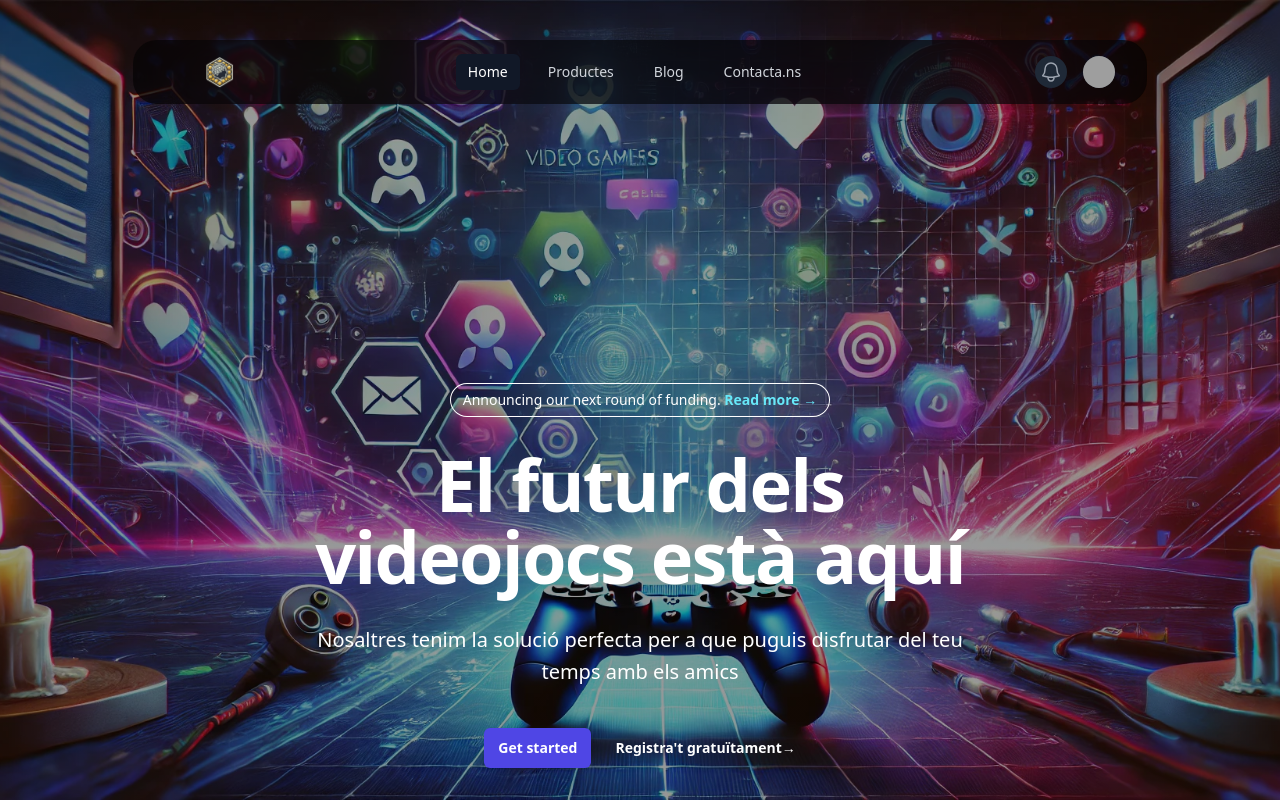
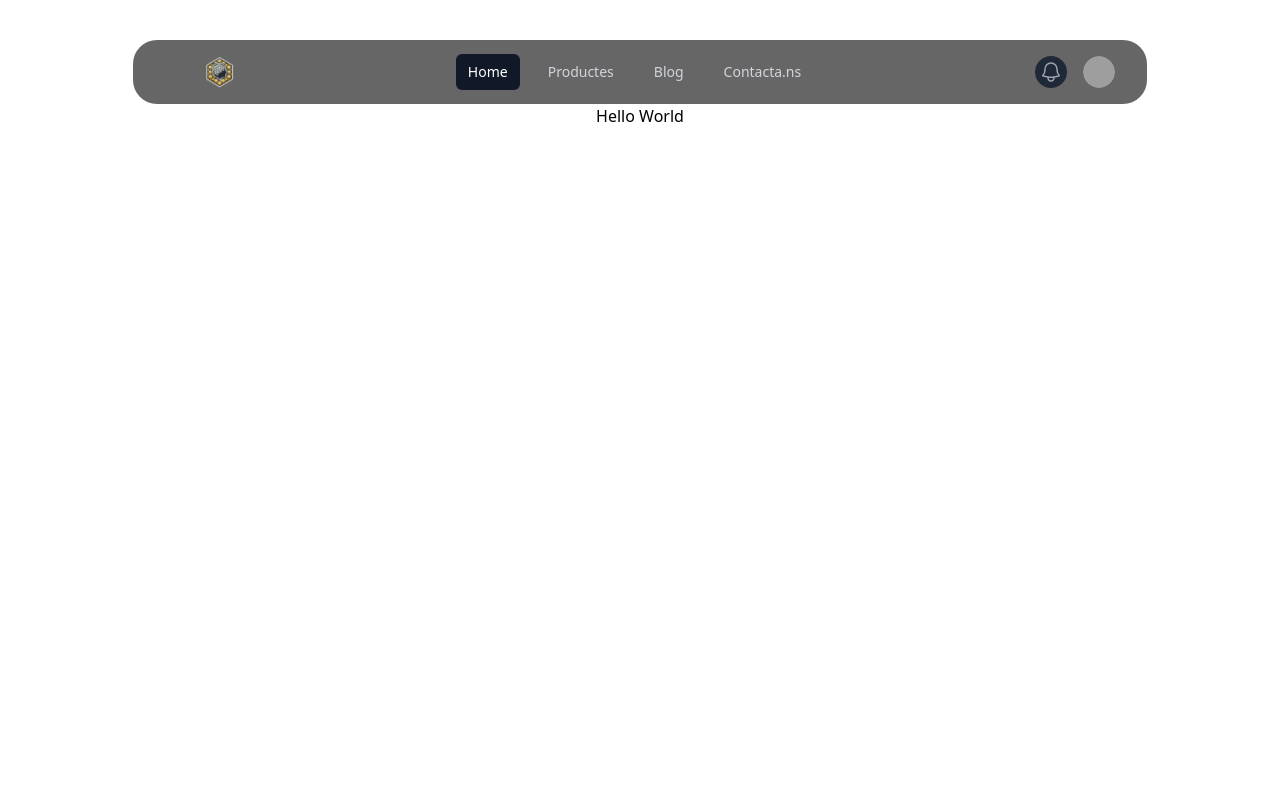
Before and after one commit to harrywhite17/ProjecteAndroid-Videojocapp, a React (Vite) app in the folder hivemind-project/: page /products in a window 1280 px wide. Shown: the top 802 px of the page. Built offline with nearby package versions, Linux system fonts and the light colour scheme; grey boxes are pictures that could not be loaded.

Commit message:
Multipage done

```diff
--- a/hivemind-project/src/App.jsx
+++ b/hivemind-project/src/App.jsx
@@ -1,19 +1,32 @@
+import { BrowserRouter as Router, Route, Routes } from "react-router-dom";
 import NavigationBar from "./components/navbar.jsx";
 import HeroSection from "./components/herosection.jsx";
 import FeaturesSection from "./components/features.jsx";
 import Testimonis from "./components/testimonis";
 import TeamsSection from "./components/teams.jsx";
+import Products from "./pages/Products.jsx";
 import './index.css';
 
 function App() {
     return (
+        <Router>
             <div>
                 <NavigationBar />
+                <Routes>
+                    <Route path="/" element={
+                        <>
                             <HeroSection />
                             <Testimonis />
                             <TeamsSection />
                             <FeaturesSection />
+                        </>
+                    } />
+                    <Route path="/products" element={
+                        <Products />
+                    } />
+                </Routes>
             </div>
+        </Router>
     );
 }
 
--- a/hivemind-project/src/components/navbar.jsx
+++ b/hivemind-project/src/components/navbar.jsx
@@ -4,7 +4,7 @@ import {Bars3Icon, BellIcon, XMarkIcon} from '@heroicons/react/24/outline'
 
 export default function NavigationBar(){
     const navigation = [
-        { name: 'Home', href: '#', current: true },
+        { name: 'Home', href: '/', current: true },
         { name: 'Productes', href: '/products', current: false },
         { name: 'Blog', href: '#', current: false },
         { name: 'Contacta.ns', href: '#', current: false },
--- a/hivemind-project/src/pages/Products.jsx
+++ b/hivemind-project/src/pages/Products.jsx
@@ -1,7 +1,9 @@
 import React from 'react';
 
 const Products = () => {
-  return <h1>Products</h1>;
+  return(
+    <p>Hello World</p>
+  )
 }
 
 export default Products;
```
Lines whose indentation alone changed are shown as unchanged.
